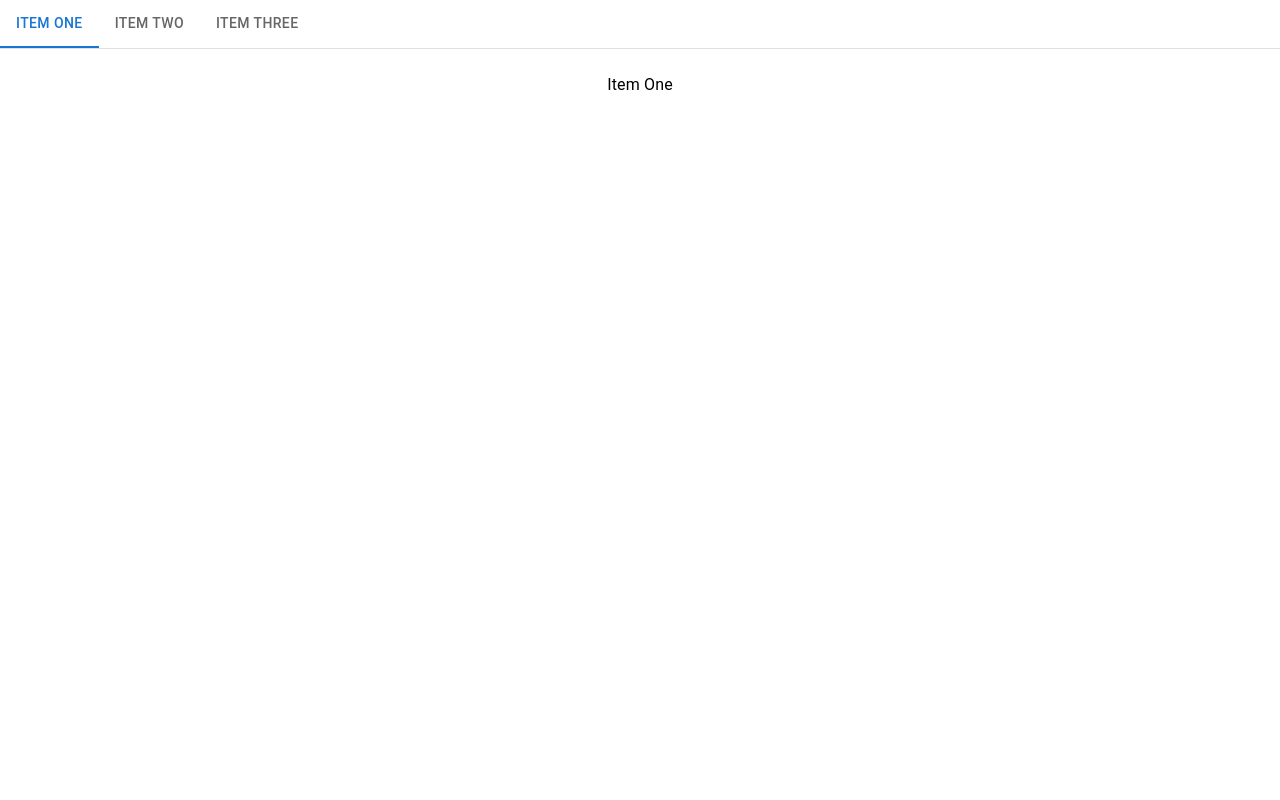
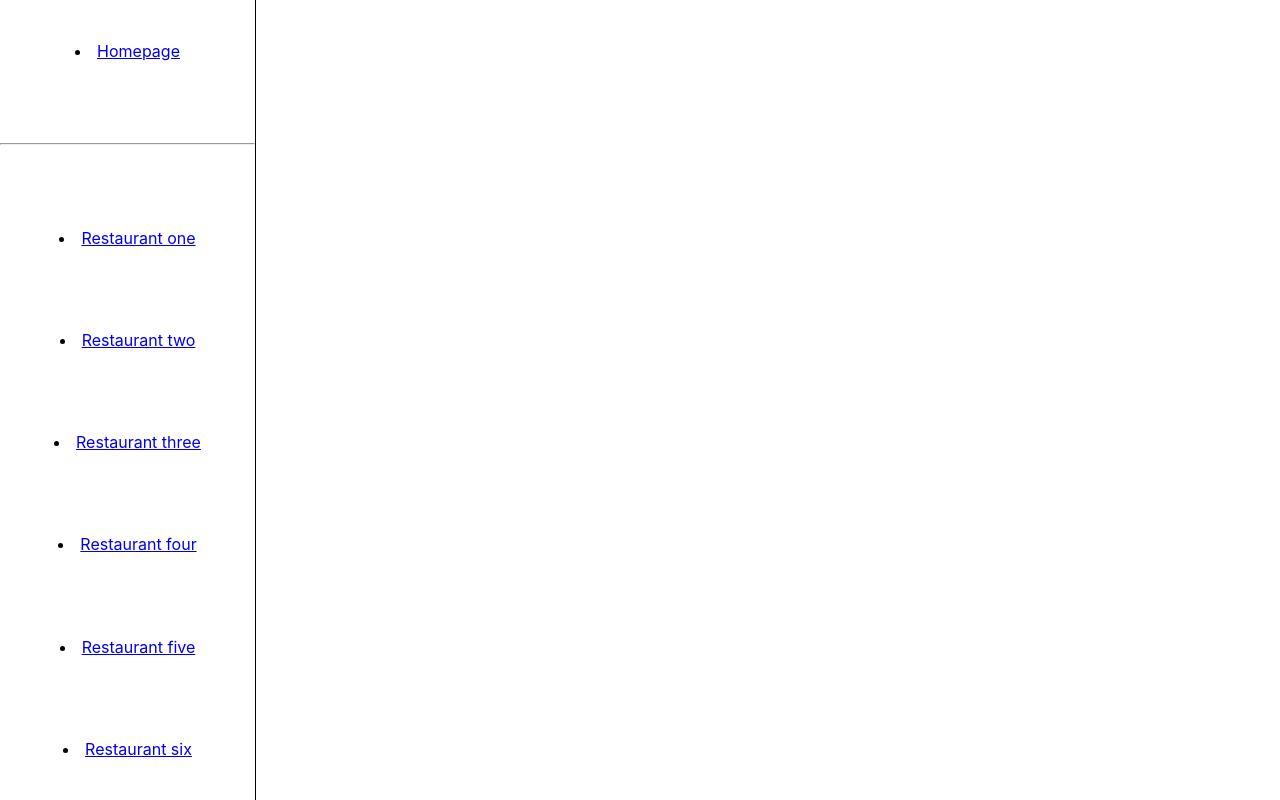
Before and after one commit to Thorn5/react-xover2-project, a React (Create React App) app: page / in a window 1280 px wide. Built offline with nearby package versions, Linux system fonts and the light colour scheme.

Commit message:
Update 3 files

```diff
--- a/src/App.js
+++ b/src/App.js
@@ -6,7 +6,7 @@ function App() {
   return (
     <div className="App">
       <Routes>
-        <Route path="/" element={<Sidebar />} />
+        <Route index element={<Sidebar />} />
         <Route index element={<TabComponent />} />
       </Routes>
     </div>
--- a/src/components/NavComponent.js
+++ b/src/components/NavComponent.js
@@ -1,9 +1,9 @@
 import React from "react";
 import Sidebar from "./Sidebar";
+import { Routes } from "react-router-dom";
 export default function NavComponent() {
   return (
-    <>
-      <Sidebar />
-    </>
+
+
   );
 }
--- a/src/components/Sidebar.js
+++ b/src/components/Sidebar.js
@@ -15,18 +15,15 @@ export default function Sidebar() {
         <NavLink>Restaurant two</NavLink>
       </li>
       <li>
-        {" "}
         <NavLink>Restaurant three</NavLink>
       </li>
       <li>
-        {" "}
         <NavLink>Restaurant four</NavLink>
       </li>
       <li>
         <NavLink>Restaurant five</NavLink>
       </li>
       <li>
-        {" "}
         <NavLink>Restaurant six</NavLink>
       </li>
     </aside>
```
